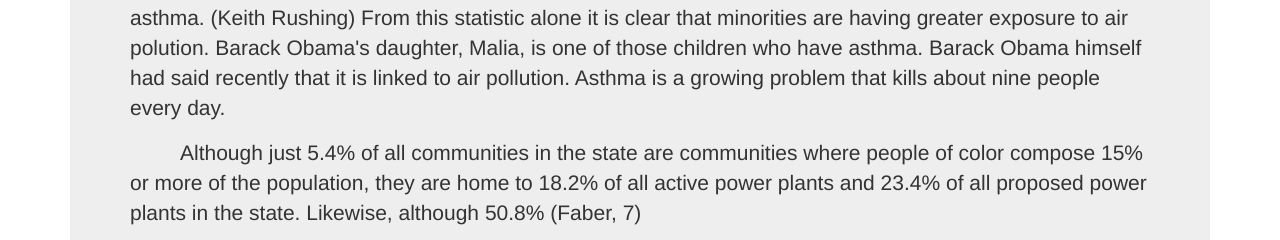
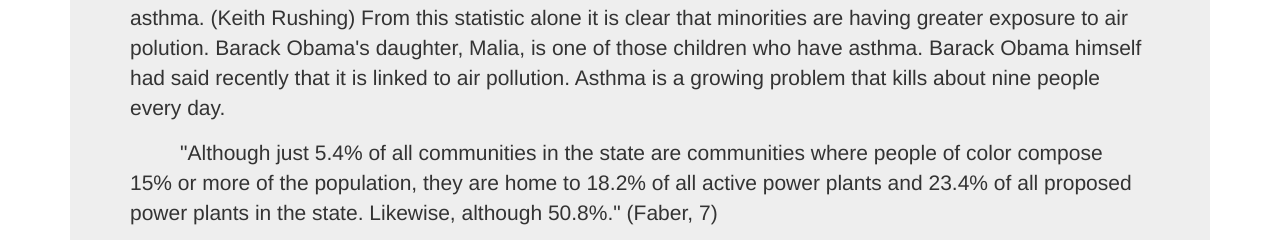
Before and after one commit to bdonald25/env, a plain HTML site: page index.html in a window 1280 px wide. Shown: the part 1595-1835 px from the top of the page. Drawn offline with nearby package versions, Linux system fonts and the light colour scheme; grey boxes are pictures that could not be loaded.

Commit message:
update quote

```diff
--- a/index.html
+++ b/index.html
@@ -82,7 +82,7 @@
 
     		<p>1 in 10 white children have asthma, 1 in 9 Latino children have asthma, and one in 6 black children have asthma. (Keith Rushing) From this statistic alone it is clear that minorities are having greater exposure to air polution. Barack Obama's daughter, Malia, is one of those children who have asthma. Barack Obama himself had said recently that it is linked to air pollution. Asthma is a growing problem that kills about nine people every day.</p>
 
-			<p>Although just 5.4% of all communities in the state are communities where people of color compose 15% or more of the population, they are home to 18.2% of all active power plants and 23.4% of all proposed power plants in the state. Likewise, although 50.8% (Faber, 7)</p>
+			<p>&quot;Although just 5.4% of all communities in the state are communities where people of color compose 15% or more of the population, they are home to 18.2% of all active power plants and 23.4% of all proposed power plants in the state. Likewise, although 50.8%.&quot; (Faber, 7)</p>
 
 			<div style="text-align:center">
 				<object  width="420" height="315"
```
